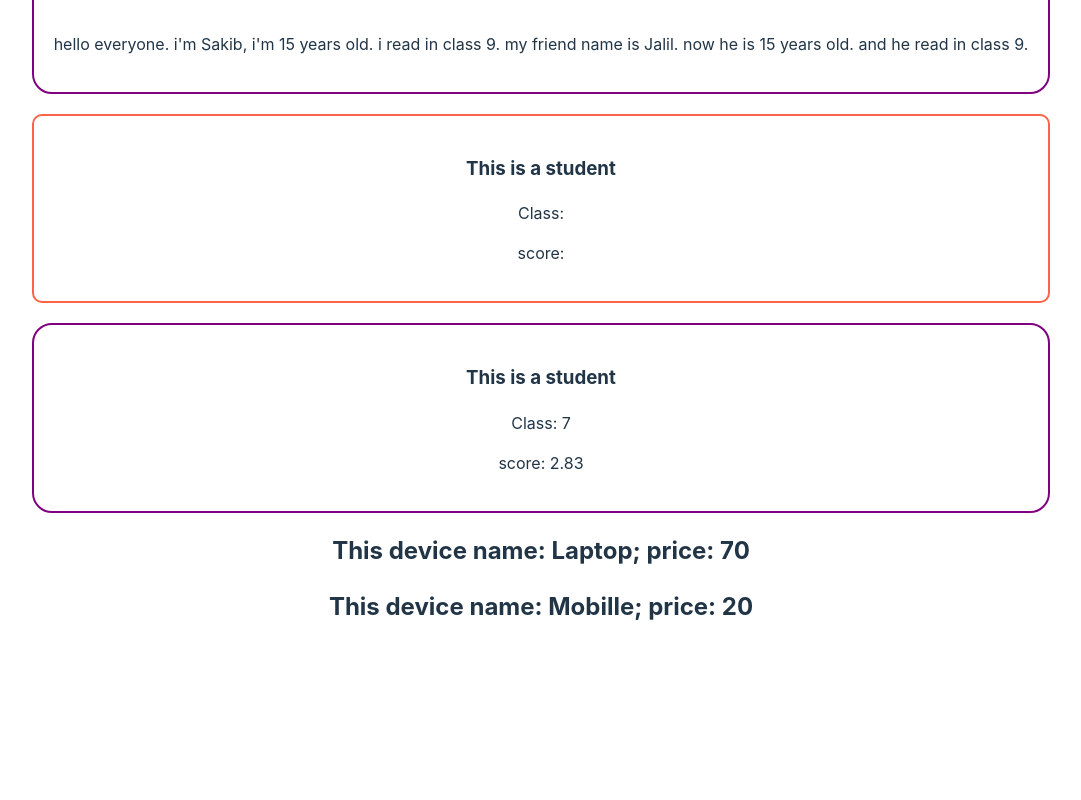
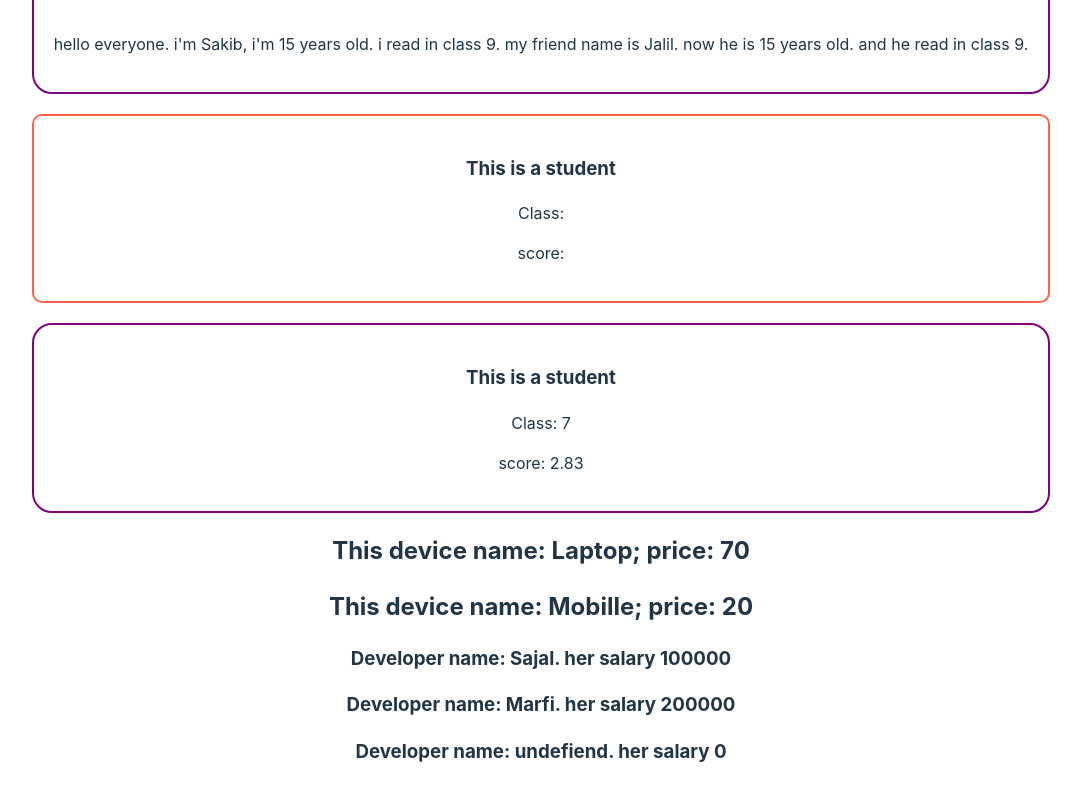
Before and after one commit to Idba1/explore-react-core-concept, a React (Vite) app: page / in a window 1280 px wide. Shown: the part 272-1072 px from the top of the page, without its empty margins (99-1180 px from the left). Before the commit the page ends 949 px from the top, so only its background shows below. Built offline with nearby package versions, Linux system fonts and the light colour scheme.

Commit message:
object distructuring

```diff
--- a/src/App.jsx
+++ b/src/App.jsx
@@ -14,6 +14,9 @@ function App() {
       <Student3 grad="7" score = "2.83"></Student3>
       <Device name="Laptop" Price="70"></Device>
       <Device name="Mobille" Price="20"></Device>
+      <Developer name='Sajal' salary="100000"></Developer>
+      <Developer name='Marfi' salary="200000"></Developer>
+      <Developer></Developer>
     </>
   )
 }
@@ -53,7 +56,6 @@ function Student2() {
 }
 
 
-
 function Student3(props) {
   return (
     <div style={{
@@ -76,4 +78,13 @@ function Device(props){
     <h2>This device name: {props.name}; price: {props.Price}</h2>
   )
 }
+
+
+function Developer({name="undefiend",salary=0}){
+  return (
+    <>
+      <h3>Developer name: {name}. her salary {salary}</h3>
+    </>
+  )
+}
 export default App
```
